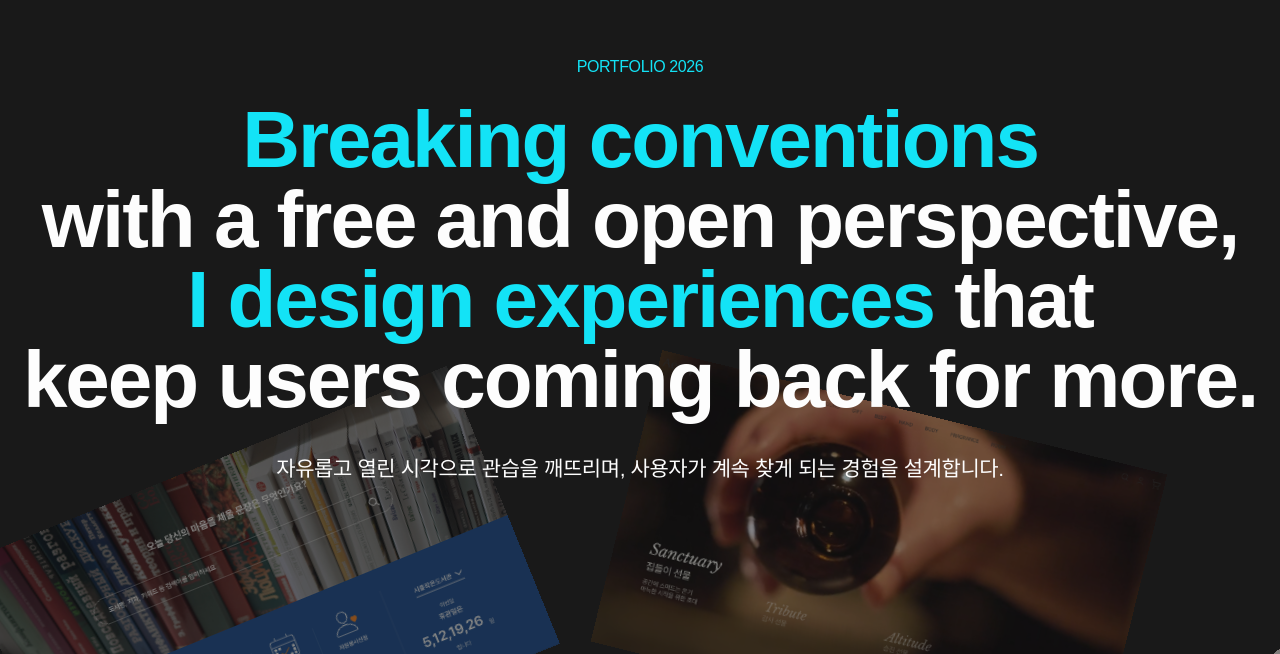
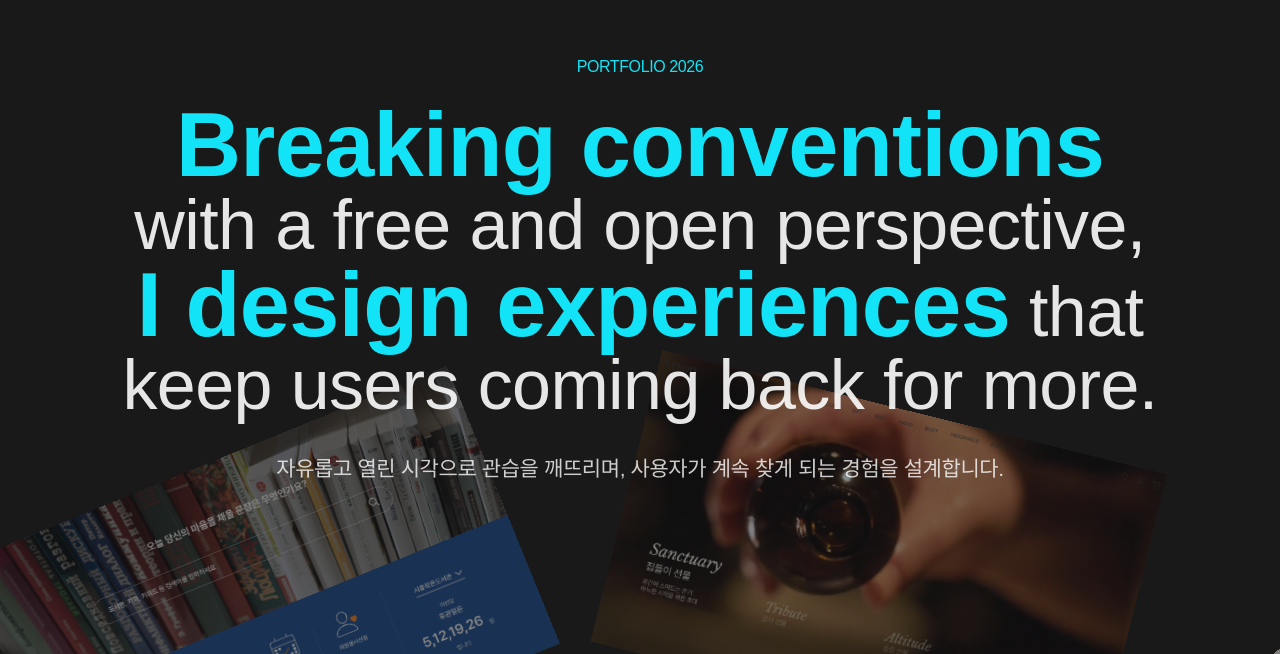
Before and after one commit to a01090989474-lab/sebin_portfolio_1, a React (Vite) app: page / in a window 1280 px wide. Shown: the part 146-800 px from the top of the page. Built offline with nearby package versions, Linux system fonts and the light colour scheme; a web font is replaced by a local one.

Commit message:
hero,works add

```diff
--- a/src/components/Hero/Hero.scss
+++ b/src/components/Hero/Hero.scss
@@ -29,16 +29,15 @@
   }
 
   &__title {
-    font-size: 80px;
-    font-weight: 600;
     line-height: 1;
-    color: $light;
+    color: rgba($light, 0.9);
     margin-bottom: 32px;
     letter-spacing: -0.025em;
     position: relative;
     z-index: 30;
 
     &--point {
+      font-size: 90px;
       color: $blue;
       font-weight: 600;
       white-space: nowrap;
@@ -46,14 +45,15 @@
   }
 
   &__title-line {
+    font-size: 70px;
+    font-weight: 500;
     display: block;
-    opacity: 0;
     transform: translateX(-40px);
   }
 
   &__desc {
     font-size: 21px;
-    color: $light;
+    color: rgba($light, 0.8);
     margin-bottom: 24px;
     opacity: 0;
     transform: translateY(10px);
--- a/src/components/Works/Works.scss
+++ b/src/components/Works/Works.scss
@@ -21,13 +21,12 @@
 
   &__title-wrap {
     text-align: center;
-    padding: 200px 0 100px;
   }
 
   &__list {
     display: flex;
     flex-direction: column;
-    gap: 150px;
+    // gap: 100px;
   }
 
   &__item {
@@ -35,6 +34,13 @@
       &:nth-child(#{$i}).is-visible {
         transition-delay: #{$i * 0.04}s;
       }
+    }
+
+    &:nth-child(2) {
+      background-color: rgba($dark, 0.02);
+      padding: 40px 190px;
+      border-radius: 0;
+      margin: 0 -150px;
     }
 
     &:nth-child(2) .works__info {
@@ -191,6 +197,12 @@
     &__content {
       min-height: auto;
     }
+
+    &__item:nth-child(2) {
+      padding: 40px 100px;
+      margin-left: -60px;
+      margin-right: -60px;
+    }
   }
 
   // ── Mobile ──────────────────────────────────────
@@ -243,14 +255,30 @@
     }
 
     &__item {
-      &:nth-child(2) .works__info { padding: 0; }
-      &:nth-child(2) .works__row { margin-right: 0; }
-      &:nth-child(2) .works__images { order: -1; }
+      &:nth-child(2) {
+        padding: 24px 48px;
+        margin-left: -24px;
+        margin-right: -24px;
+        border-radius: 0;
+      }
+      &:nth-child(2) .works__info {
+        padding: 0;
+      }
+      &:nth-child(2) .works__row {
+        margin-right: 0;
+      }
+      &:nth-child(2) .works__images {
+        order: -1;
+      }
     }
 
-    &__label { font-size: 13px; }
+    &__label {
+      font-size: 13px;
+    }
     &__desc,
-    &__value { font-size: 14px; }
+    &__value {
+      font-size: 14px;
+    }
 
     &__buttons {
       gap: 16px;
```
